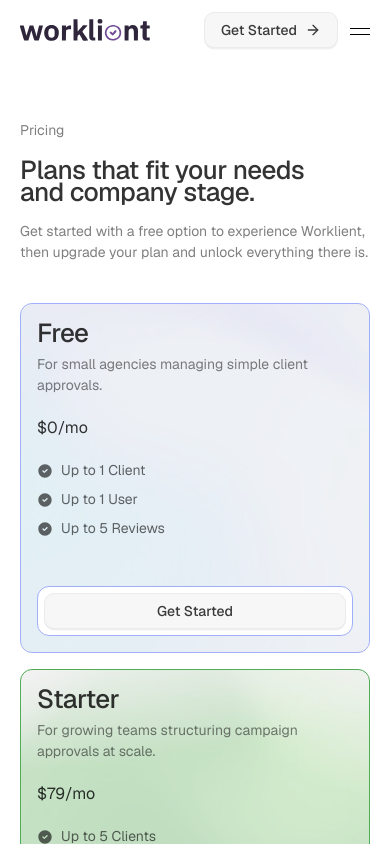
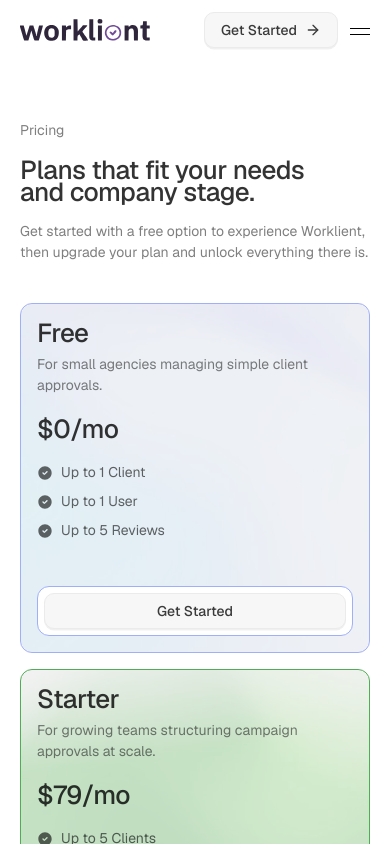
Before and after one commit to pedrolino25/campaign-approval, a Next.js app in the folder client/: page /pricing in a window 390 px wide. Shown: the top 844 px of the page. Built offline with nearby package versions, Linux system fonts and the light colour scheme.

Commit message:
fix price text

```diff
--- a/client/src/components/landing-pages/cards/pricing-card.tsx
+++ b/client/src/components/landing-pages/cards/pricing-card.tsx
@@ -86,7 +86,7 @@ export const PriceCard = ({
             <h3 className="text-h3 lg:text-h2 text-black/80">{title}</h3>
             <p className="text-body lg:text-body-lg text-black/50">{description}</p>
           </div>
-          <p className="text-body-lg lg:text-h3 text-black/80">{price}</p>
+          <p className="text-h3 text-black/80">{price}</p>
           <div className="flex flex-col gap-2">
             {features.map((feature, index) => (
               <div key={index} className="flex items-center gap-2">
```
